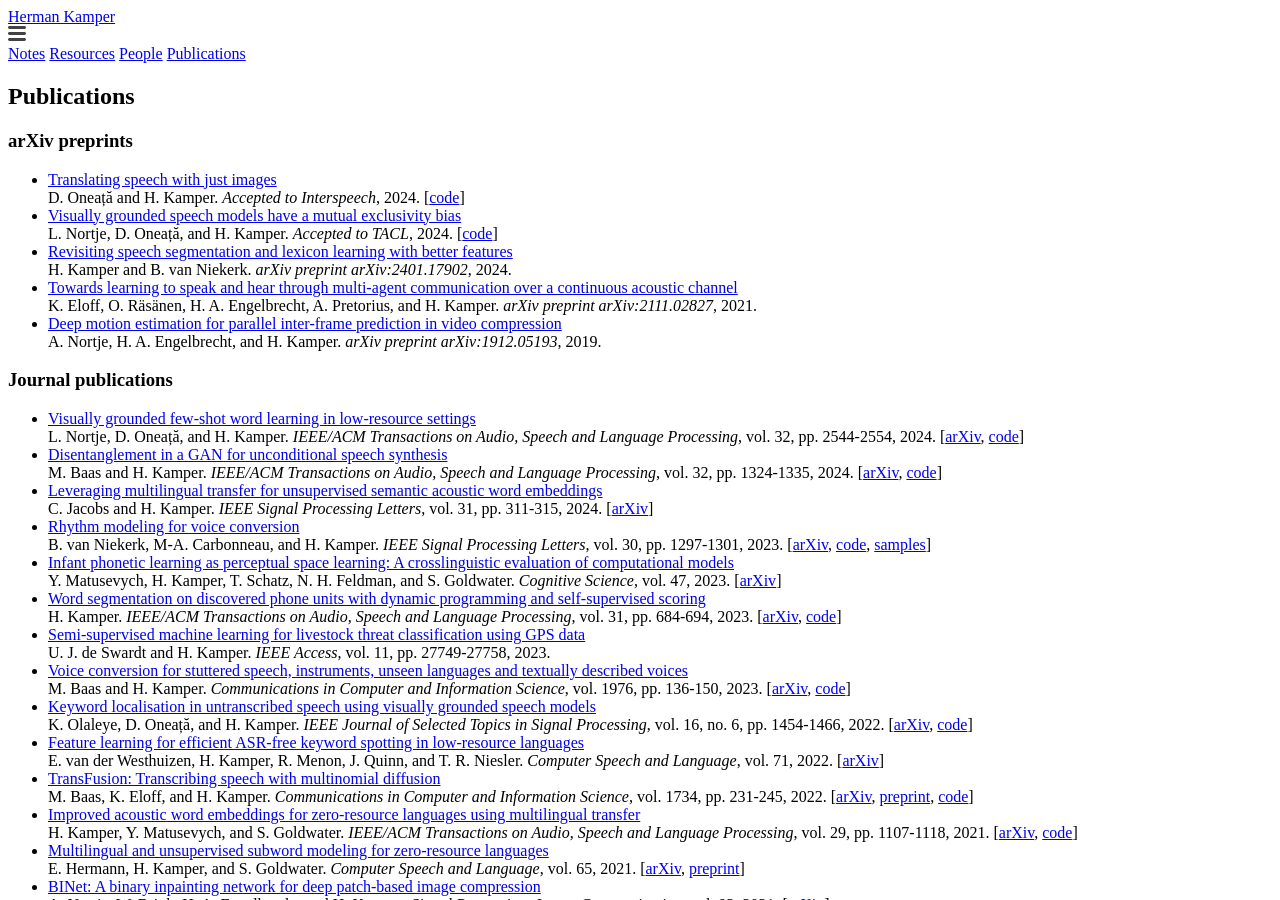
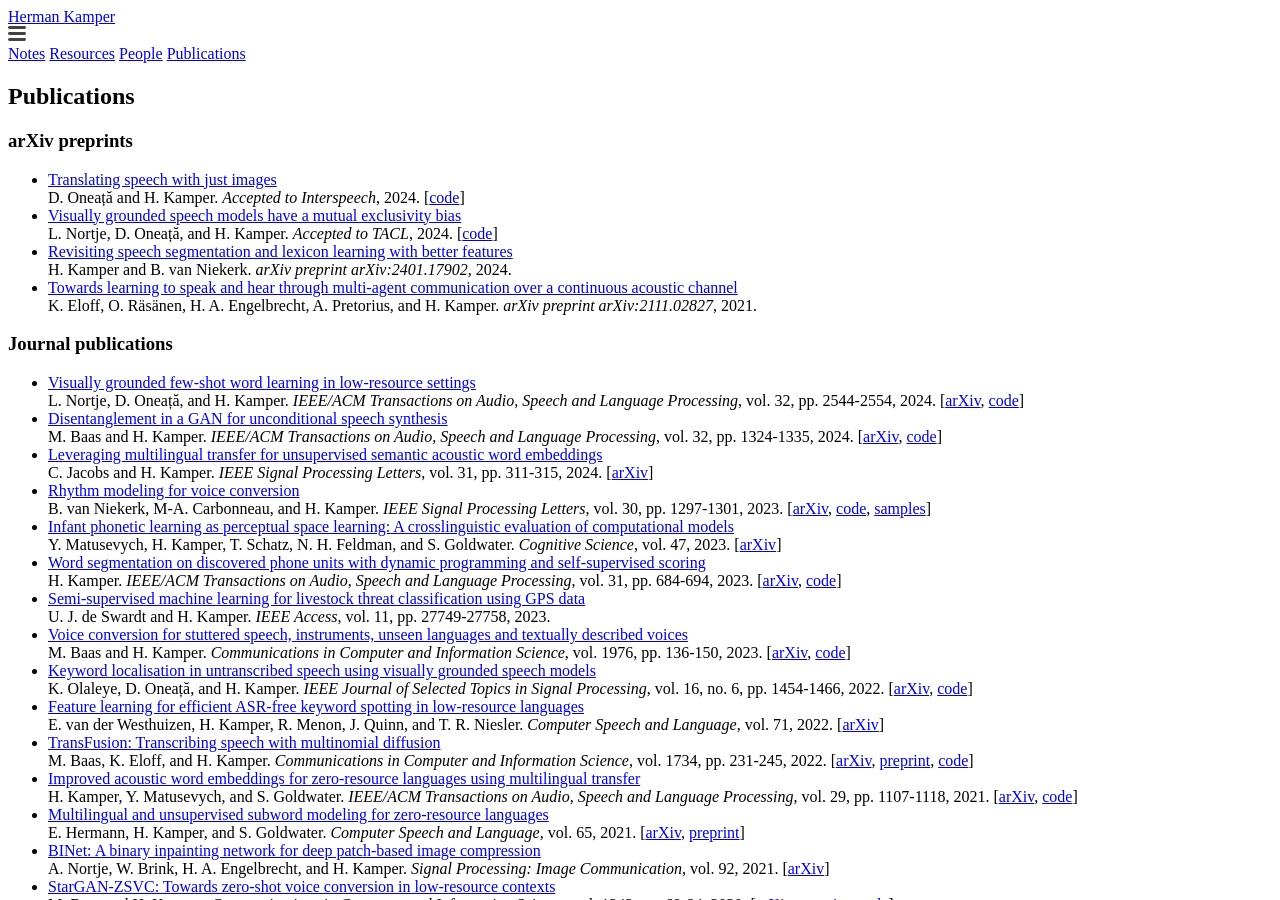
Before and after one commit to kamperh/kamperh.github.io, a Jekyll site: the page built from publications.md, in a window 1280 px wide and 900 px high. Built offline with Jekyll 4.4.1, drawn with Linux system fonts in a browser that asks for light colours; a style sheet for code colours, icons or effects is not loaded.

Commit message:
Update publications.md

```diff
--- a/publications.md
+++ b/publications.md
@@ -18,8 +18,6 @@ order: 5
   H. Kamper and B. van Niekerk. *arXiv preprint arXiv:2401.17902*, 2024.
 - [Towards learning to speak and hear through multi-agent communication over a continuous acoustic channel](https://arxiv.org/abs/2111.02827)
   K. Eloff, O. Räsänen, H. A. Engelbrecht, A. Pretorius, and H. Kamper. *arXiv preprint arXiv:2111.02827*, 2021.
-- [Deep motion estimation for parallel inter-frame prediction in video compression](https://arxiv.org/abs/1912.05193)
-  A. Nortje, H. A. Engelbrecht, and H. Kamper. *arXiv preprint arXiv:1912.05193*, 2019.
 
 
 ### Journal publications
@@ -99,7 +97,6 @@ order: 5
 
 
 ### Conference proceedings
-
 
 **2023**
 
```
